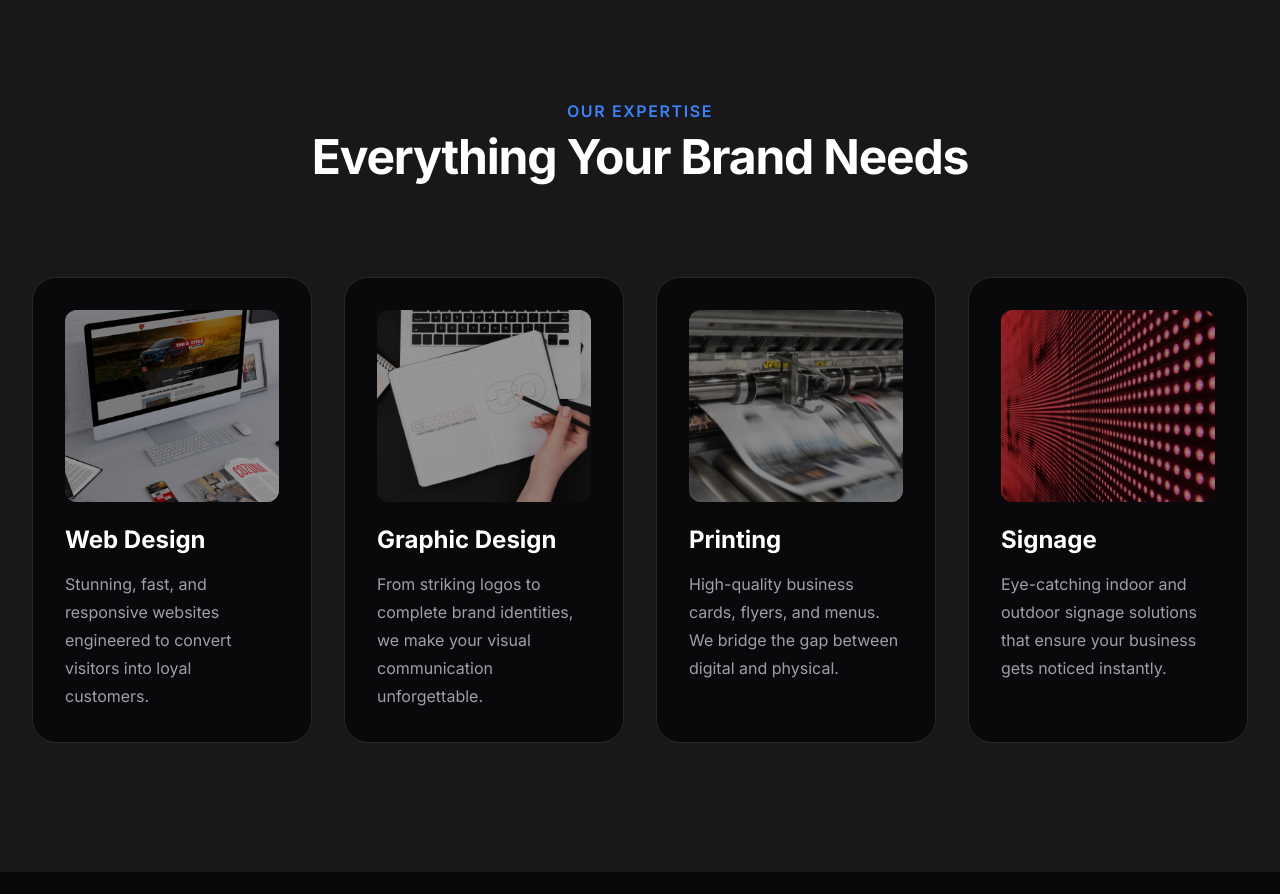
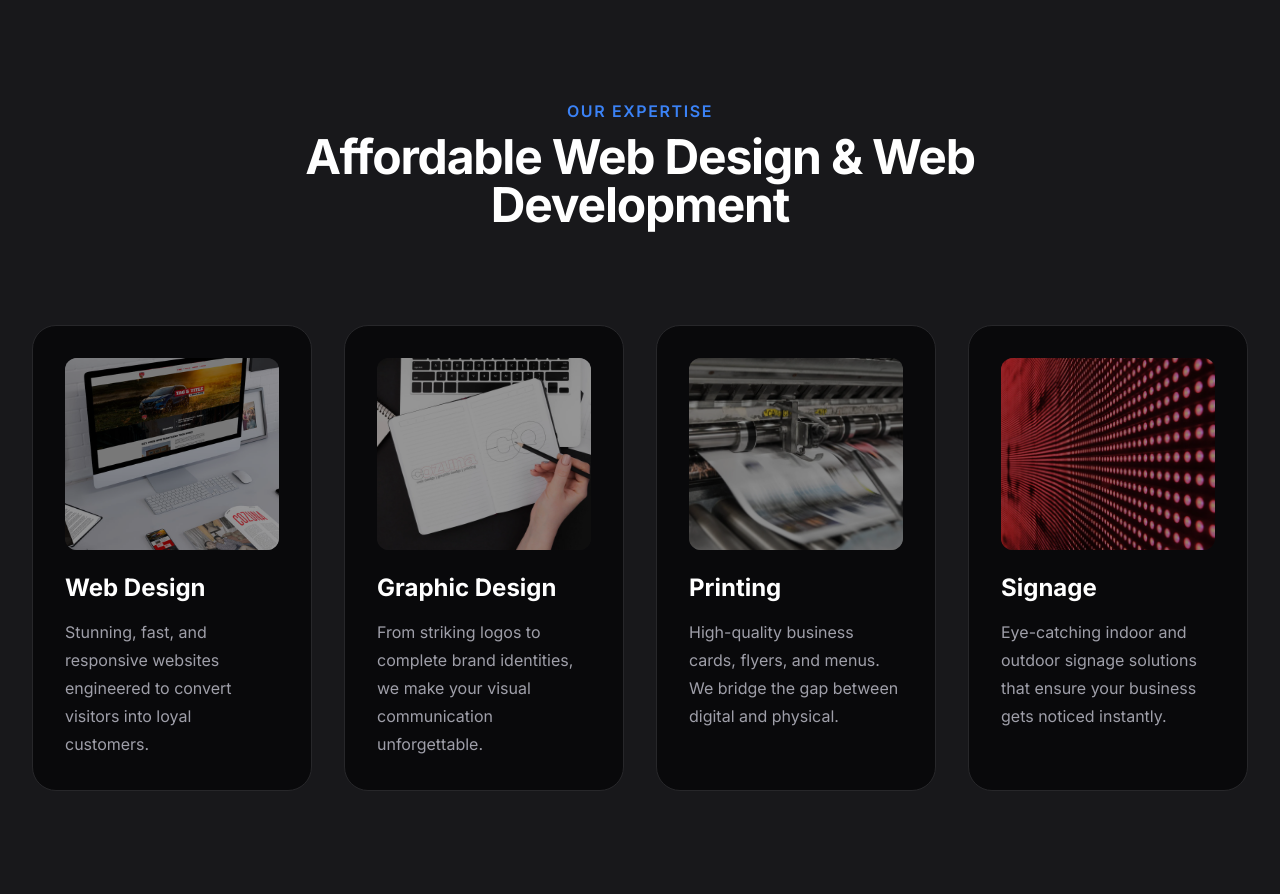
Before and after one commit to cozunap/cozuna, a Next.js app: page /en in a window 1280 px wide. Shown: the part 840-1734 px from the top of the page. Built offline with nearby package versions, Linux system fonts and the light colour scheme; no server answers; the database is empty.

Commit message:
chore(seo): Inject target keywords, expand Schema JSON-LD, and map sitemap in robots.txt

```diff
--- a/src/app/[lang]/HomeContent.tsx
+++ b/src/app/[lang]/HomeContent.tsx
@@ -105,10 +105,14 @@ export default function HomeContent({ lang, dict, cmsData, portfolioItems = [] }
             transition={{ duration: 0.6 }}
             className="mx-auto max-w-2xl lg:text-center"
           >
-            <h2 className="text-base font-semibold leading-7 text-brand-primary tracking-widest uppercase">Our Expertise</h2>
-            <p className="mt-2 text-4xl font-bold tracking-tight text-white sm:text-5xl">
-              Everything Your Brand Needs
+            <p className="text-base font-semibold leading-7 text-brand-primary tracking-widest uppercase">
+              {lang === 'es' ? 'Nuestra Especialidad' : 'Our Expertise'}
             </p>
+            <h2 className="mt-2 text-4xl font-bold tracking-tight text-white sm:text-5xl">
+              {lang === 'es'
+                ? 'Diseño Web Económico y Desarrollo'
+                : 'Affordable Web Design & Web Development'}
+            </h2>
           </motion.div>
           <motion.div
             variants={containerVariants}
--- a/src/app/[lang]/layout.tsx
+++ b/src/app/[lang]/layout.tsx
@@ -15,14 +15,17 @@ export async function generateMetadata({ params }: { params: Promise<{ lang: str
   const lang = resolvedParams.lang;
 
   // Basic metadata matching language
-  const title = lang === 'es' ? "COzuna Web Design & Printing" : "COzuna Web Design & Printing";
+  const title = lang === 'es'
+    ? "COzuna | Diseño Web Económico, Desarrollo y Servicios de Impresión"
+    : "COzuna | Affordable Web Design, Web Development & Printing";
   const description = lang === 'es'
-    ? "Servicios económicos de Impresión, Diseño Gráfico y Diseño Web para Empresas y Particulares."
-    : "Affordable Printing, Graphic Design, and Web Design Services for Businesses and Individuals.";
+    ? "Servicios económicos de diseño web, desarrollo a medida, diseño gráfico y de impresión de alta calidad para empresas y particulares."
+    : "Affordable custom Web Design, Web Development, Graphic Design, and high-quality Printing services for businesses and individuals.";
 
   return {
     title,
     description,
+    keywords: "web design, affordable web design, web development, custom websites, SEO, graphic design, printing services, COzuna",
     openGraph: {
       title,
       description,
@@ -57,7 +60,7 @@ export default async function RootLayout({
               "@type": "LocalBusiness",
               "name": "COzuna Web Design & Printing",
               "image": "https://cozuna.com/assets/images/2024/10/main-photo.webp",
-              "description": "Affordable Printing, Graphic Design, and Web Design Services.",
+              "description": "Affordable custom Web Design, Web Development, Graphic Design, and Printing services.",
               "url": "https://cozuna.com",
               "address": {
                 "@type": "PostalAddress",
@@ -65,7 +68,16 @@ export default async function RootLayout({
                 "addressRegion": "NJ",
                 "addressCountry": "US"
               },
-              "priceRange": "$$"
+              "priceRange": "$$",
+              "hasOfferCatalog": {
+                "@type": "OfferCatalog",
+                "name": "Services",
+                "itemListElement": [
+                  { "@type": "Offer", "itemOffered": { "@type": "Service", "name": "Web Design & Development" } },
+                  { "@type": "Offer", "itemOffered": { "@type": "Service", "name": "Graphic Design" } },
+                  { "@type": "Offer", "itemOffered": { "@type": "Service", "name": "High Quality Printing" } }
+                ]
+              }
             })
           }}
         />
```
Also changed, not shown: robots.txt.
